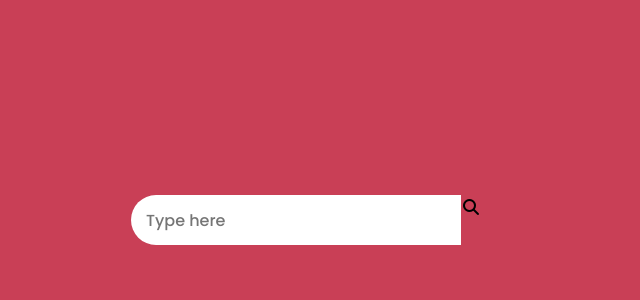
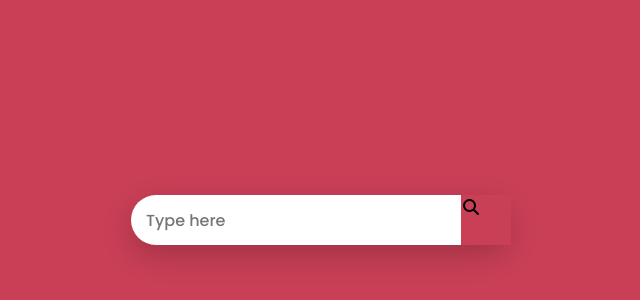
Before and after one commit to pikaPush/search-box, a plain HTML site: page index.html in a window 1280 px wide. Shown: the part 180-480 px from the top of the page, without its empty margins (319-959 px from the left). Drawn offline with Linux system fonts and the light colour scheme.

Commit message:
Style: Add shadow and rounded corners to element

```diff
--- a/style.css
+++ b/style.css
@@ -26,6 +26,8 @@ body {
   height: 50px;
   max-width: 380px;
   margin: auto;
+  box-shadow: 0 10px 30px rgba(0, 0, 0, 0.2);
+  border-radius: 30px;
 }
 
 .box .search-box input {
```
